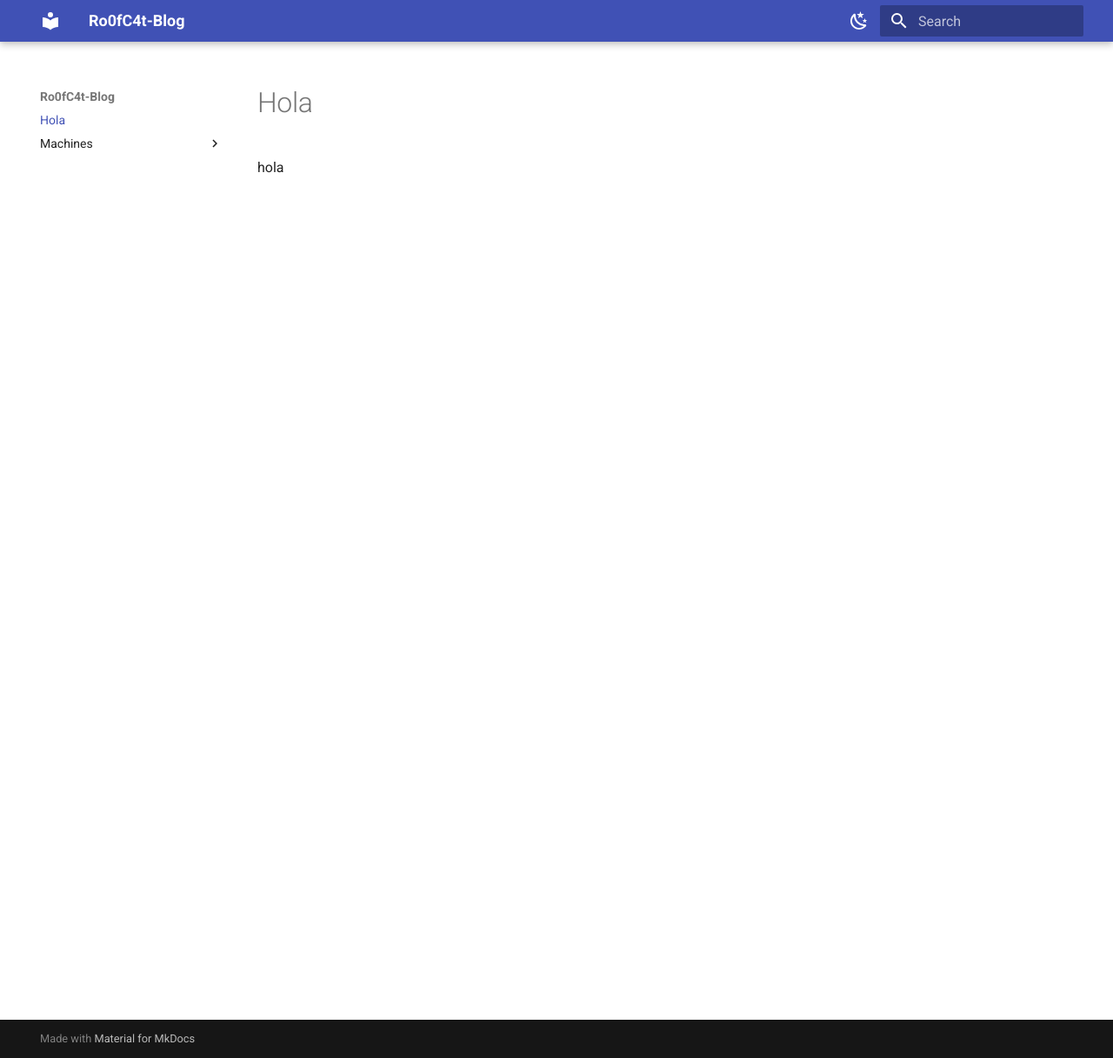
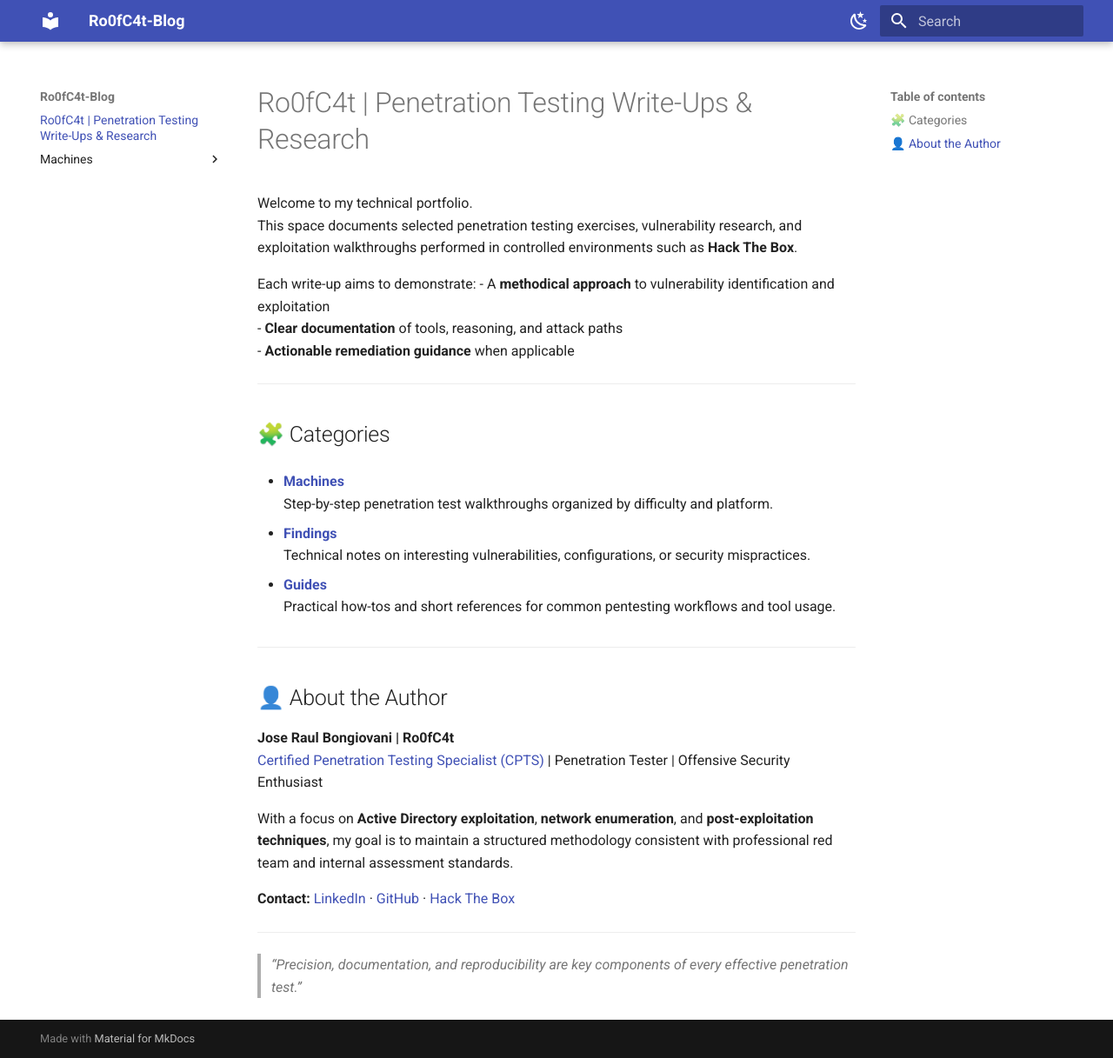
Before and after one commit to Ro0fC4t/write-ups, an MkDocs documentation site: the page built from docs/index.md, in a window 1280 px wide and 1217 px high. Shown: the whole window at 87% size. Built offline with MkDocs 1.6.1 and Material for MkDocs 9.7.7, drawn with Linux system fonts in a browser that asks for light colours.

```diff
--- a/docs/index.md
+++ b/docs/index.md
@@ -1,3 +1,37 @@
-# Hola
+# Ro0fC4t | Penetration Testing Write-Ups & Research
 
-hola
+Welcome to my technical portfolio.
+This space documents selected penetration testing exercises, vulnerability research, and exploitation walkthroughs performed in controlled environments such as **Hack The Box**.
+
+Each write-up aims to demonstrate:
+- A **methodical approach** to vulnerability identification and exploitation
+- **Clear documentation** of tools, reasoning, and attack paths
+- **Actionable remediation guidance** when applicable
+
+---
+
+## 🧩 Categories
+
+- **[Machines](./Machines/)**
+  Step-by-step penetration test walkthroughs organized by difficulty and platform.
+
+- **[Findings](./Findings/)**
+  Technical notes on interesting vulnerabilities, configurations, or security mispractices.
+
+- **[Guides](./Guides/)**
+  Practical how-tos and short references for common pentesting workflows and tool usage.
+
+---
+
+## 👤 About the Author
+
+**Jose Raul Bongiovani | Ro0fC4t**
+[Certified Penetration Testing Specialist (CPTS)](https://www.credly.com/badges/34ce1a0d-8cb2-4cc1-b0eb-3625f2b2aac1/linked_in_profile) | Penetration Tester | Offensive Security Enthusiast
+
+With a focus on **Active Directory exploitation**, **network enumeration**, and **post-exploitation techniques**, my goal is to maintain a structured methodology consistent with professional red team and internal assessment standards.
+
+**Contact:** [LinkedIn](https://www.linkedin.com/in/jose-raul-bongiovani/) · [GitHub](https://github.com/Ro0fC4t) · [Hack The Box](https://app.hackthebox.com/users/1117173)
+
+---
+
+> *“Precision, documentation, and reproducibility are key components of every effective penetration test.”*
```
